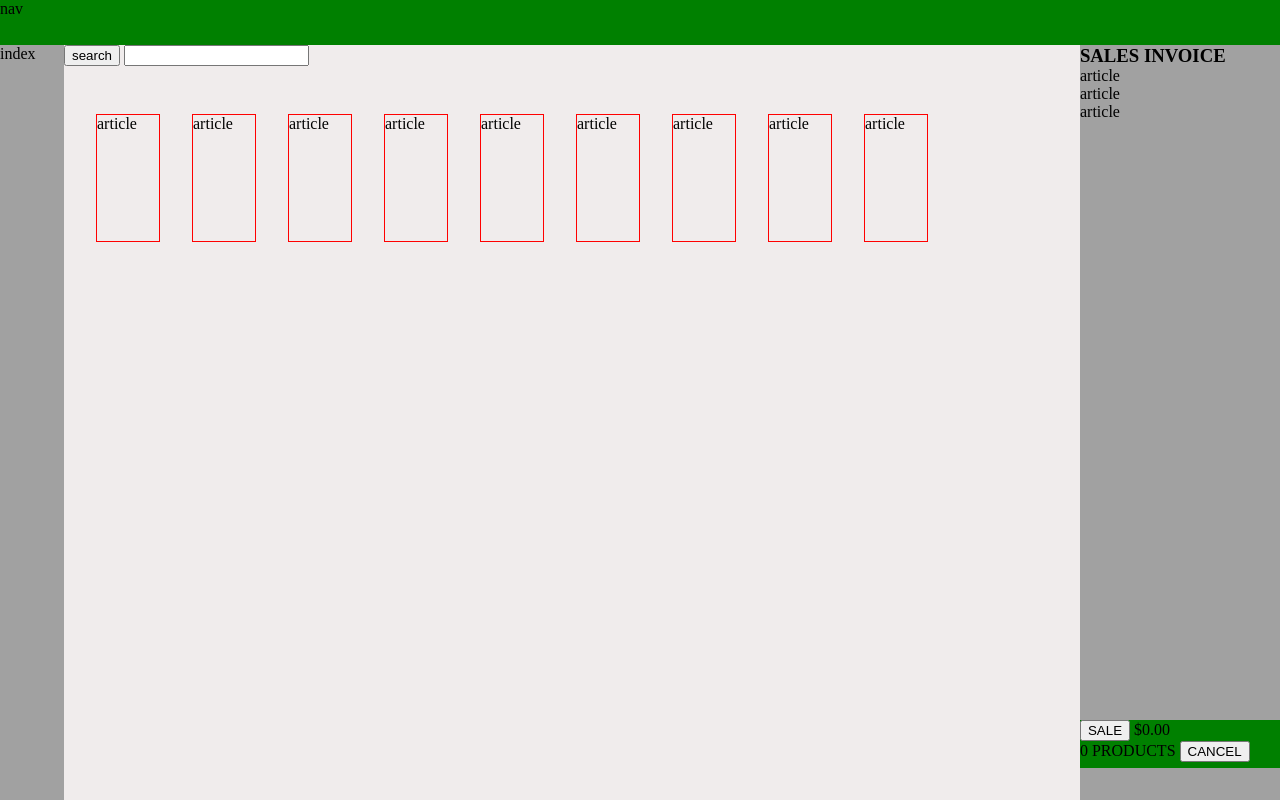
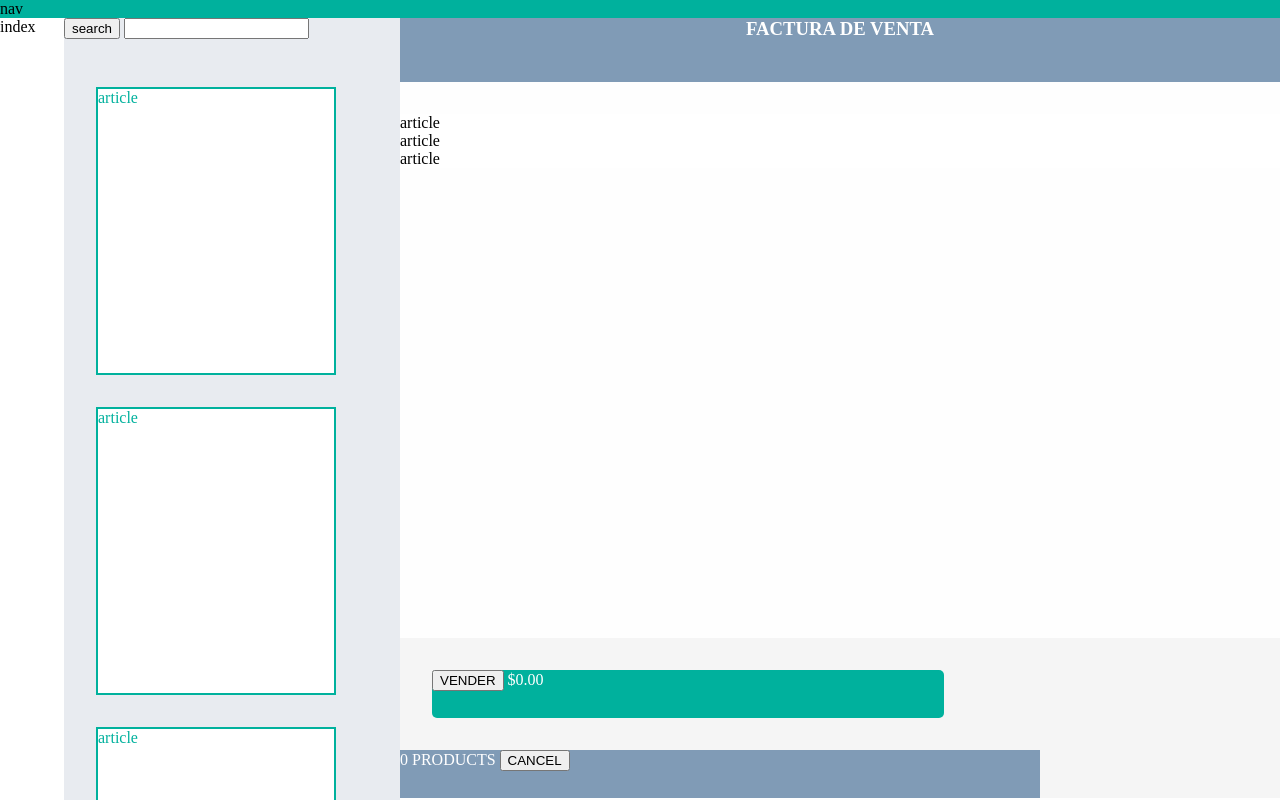
Before and after one commit to YessicaPalomino/EJERCICIO-SEMANTICA, a plain HTML site: page index.html in a window 1280 px wide. Drawn offline with Linux system fonts and the light colour scheme.

Commit message:
avances2
avances

```diff
--- a/estilo.css
+++ b/estilo.css
@@ -11,7 +11,7 @@ html,body{
 }
 
 nav{
-    background-color: green;
+    background-color:#00b19d;
     height: 3rem;
 
 }
@@ -28,14 +28,14 @@ nav{
 
 }
 #index{
-    background-color:  #a1a1a1;
+    background-color:  #ffffff;
     width: 4rem;
     height: 100%;
 }
 main{
-background-color: rgb(240, 236, 236);
+background-color: #e8ebf0;
 height: 100%;
-flex-grow: 1;
+flex:1;
 }
 #products{
     margin-top: 2rem;
@@ -47,26 +47,66 @@ flex-grow: 1;
 }
 #products article{
     margin: 1rem;
-    width: 4rem;
-    height: 8rem;
-    border:  1px solid red;
+    width: 15rem;
+    height: 18rem;
+    border:  2px solid #00b19d;
+    background-color: white;
+    flex-flow: row;
+    display: flex;
+    color:#00b19d;
+
 
 }
 
 #shop_car{
-    background-color: #a1a1a1;
+   background-color: #fefefe;
     height: 100%;
-    flex-grow: 0.4;
+    flex:0.4;
 }
 
 #shop_car h3{
-    margin: 0;
+     margin: 0;
+    background-color: #809bb6;
+    width: 55rem;
+    height: 4rem;
+    text-align: center;
+    color: white;
 }
 
 footer{
-    background-color: green;
+    background-color: #f5f5f5;
     position: fixed;
-    bottom: 2rem;
+    bottom:0.1rem;
+    height: 10rem;
+    width: 100%;
+
+}
+#items{
+    margin-top: 2rem;
+   display: flex;
+    flex-flow: column;
+    justify-content: flex-start;
+    flex-wrap: wrap;
+    background-color: white;
+
+
+}
+
+
+#sale_button{
+    background-color:#00b19d;
+    margin-top: 6.5rem;
+    width: 40%;
+    margin: 2rem;
     height: 3rem;
-    width: 100%;
+    color: white;
+border-radius: 5px;
+
+
 }
+#cancel_sale{
+    background-color:#809bb6;
+    height: 3rem;
+    width: 50%;
+    color: white;
+}
--- a/index.html
+++ b/index.html
@@ -38,7 +38,7 @@
     </main>
 
     <aside id="shop_car">
-        <h3>SALES INVOICE</h3>
+        <h3>FACTURA DE VENTA</h3>
 
         <section id="items">
             <article>article</article>
@@ -48,7 +48,7 @@
 
         <footer>
             <div id="sale_button">
-                <button>SALE</button>
+                <button>VENDER</button>
                 <span>$0.00</span>
             </div>
 
```
